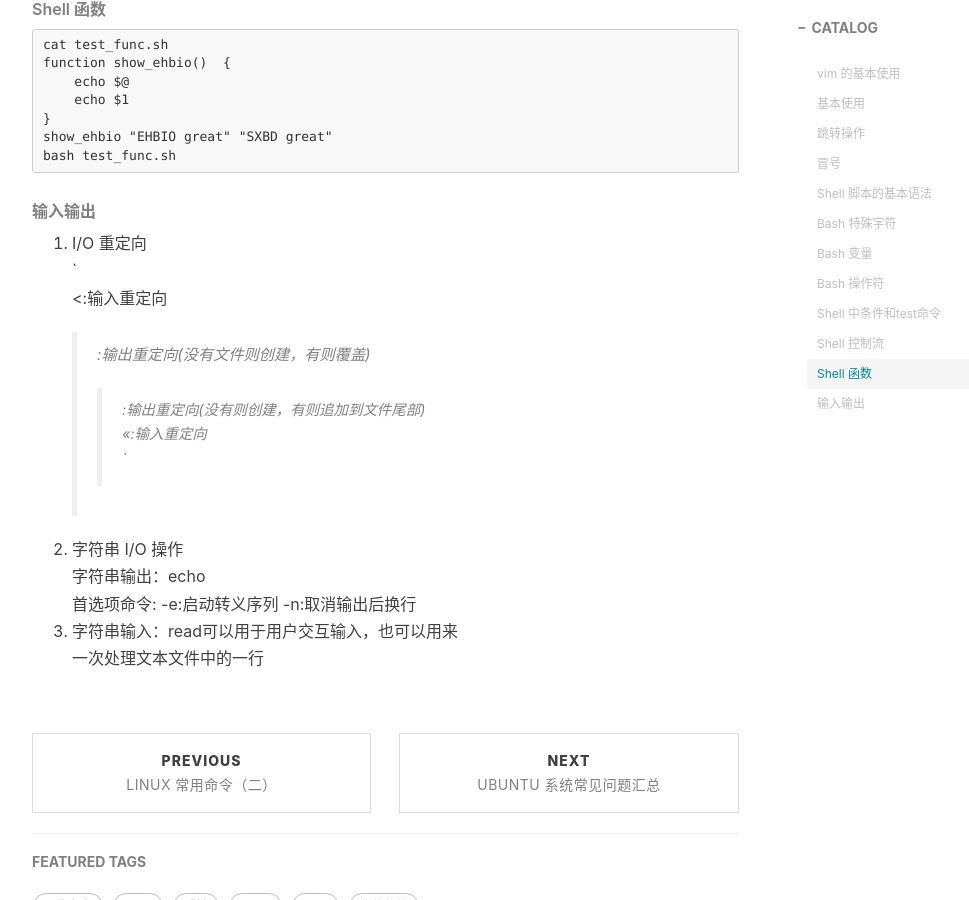
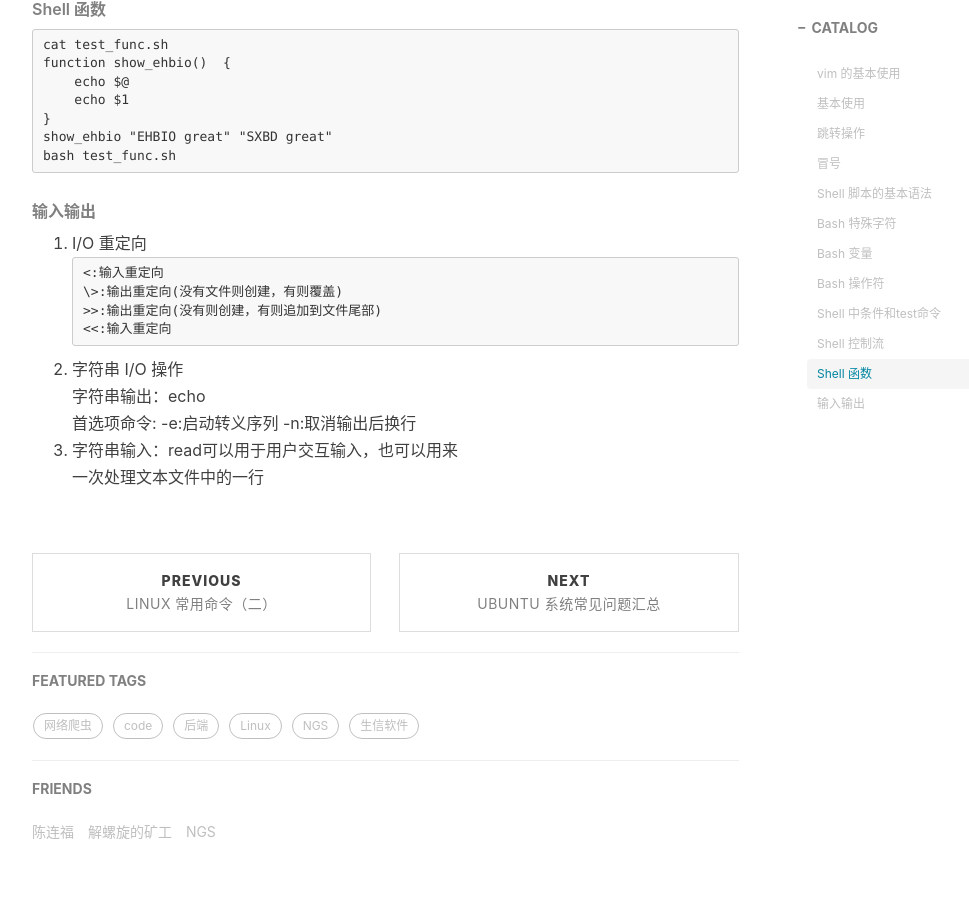
Before and after one commit to MrChildrenWE/MrChildrenWE.github.io, a Jekyll site: the page built from _posts/2018-04-19-Linux命令(三).md, in a window 1280 px wide and 900 px high, scrolled down 5028 px. Shown: the whole window, without its empty margins (233-1202 px from the left). Built offline with Jekyll 4.4.1, drawn with Linux system fonts in a browser that asks for light colours; nearby versions of some CDN libraries; comment, search, counter and statistics services are not loaded.

````diff
--- a/_posts/2018-04-19-Linux命令(三).md
+++ b/_posts/2018-04-19-Linux命令(三).md
@@ -264,12 +264,12 @@ bash test_func.sh
 ###### 输入输出
 
 1. I/O 重定向
-`
+```
 <:输入重定向
->:输出重定向(没有文件则创建，有则覆盖)
+\>:输出重定向(没有文件则创建，有则覆盖)
 >>:输出重定向(没有则创建，有则追加到文件尾部)
 <<:输入重定向
-`
+```
 2. 字符串 I/O 操作
 字符串输出：echo
 首选项命令: -e:启动转义序列 -n:取消输出后换行
````
